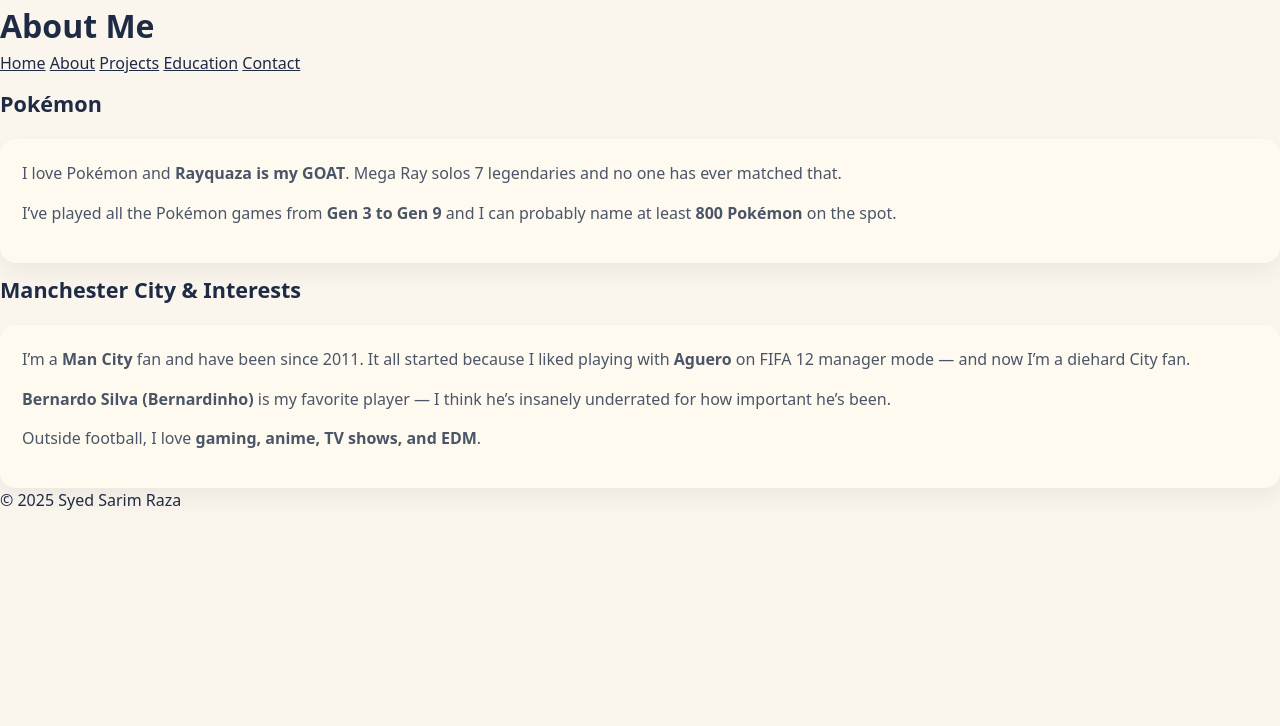
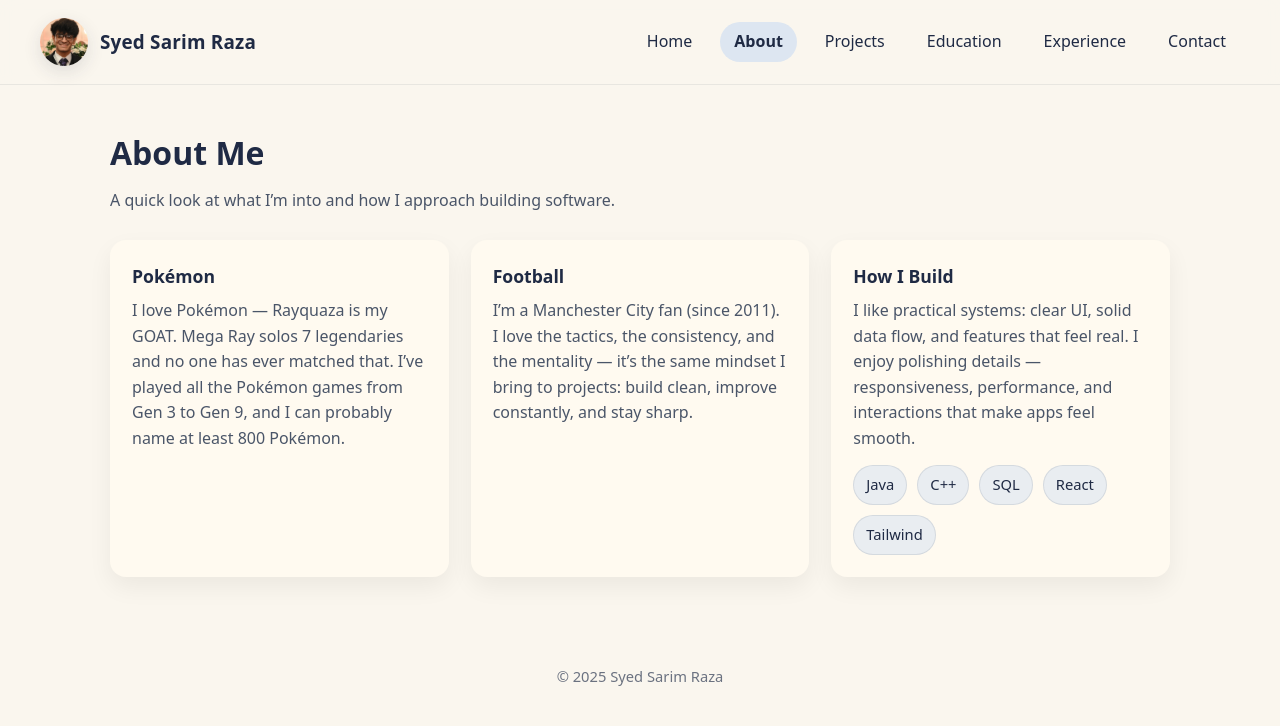
Before and after one commit to sarimraza773/Portfolio, a plain HTML site: page about.html in a window 1280 px wide. Drawn offline with Linux system fonts and the light colour scheme.

Commit message:
Update about.html

```diff
--- a/about.html
+++ b/about.html
@@ -4,61 +4,71 @@
   <meta charset="UTF-8" />
   <meta name="viewport" content="width=device-width, initial-scale=1.0" />
   <title>About | Syed Sarim Raza</title>
-
   <link rel="stylesheet" href="style-light.css" />
-  <link rel="stylesheet" href="style-dark.css" media="prefers-color-scheme: dark" />
 </head>
 <body>
-  <header>
-    <h1>About Me</h1>
-    <nav>
+
+  <header class="site-header">
+    <div class="header-top">
+      <a class="brand" href="about.html" aria-label="Go to About page">
+        <img src="profile.png" alt="Syed Sarim Raza" class="profile-pic" />
+        <span class="site-name">Syed Sarim Raza</span>
+      </a>
+
+      <button class="menu-btn" type="button" aria-label="Open menu">☰ Menu</button>
+
+      <nav class="nav-links">
         <a href="index.html">Home</a>
         <a href="about.html" class="active">About</a>
         <a href="projects.html">Projects</a>
         <a href="education.html">Education</a>
+        <a href="experience.html">Experience</a>
         <a href="contact.html">Contact</a>
       </nav>
+    </div>
   </header>
 
-  <main>
-    <!-- Section 1 -->
-    <section class="section fade-in">
-      <h2 class="section-title">Pokémon</h2>
+  <main class="container">
+    <h1 class="page-title">About Me</h1>
+    <p class="page-subtitle">
+      A quick look at what I’m into and how I approach building software.
+    </p>
+
+    <div class="card-grid">
       <div class="card">
+        <h3>Pokémon</h3>
         <p>
-          I love Pokémon and <strong>Rayquaza is my GOAT</strong>. Mega Ray solos 7 legendaries
-          and no one has ever matched that.
-        </p>
-        <p>
-          I’ve played all the Pokémon games from <strong>Gen 3 to Gen 9</strong> and I can probably name
-          at least <strong>800 Pokémon</strong> on the spot.
+          I love Pokémon — Rayquaza is my GOAT. Mega Ray solos 7 legendaries and no one has ever matched that.
+          I’ve played all the Pokémon games from Gen 3 to Gen 9, and I can probably name at least 800 Pokémon.
         </p>
       </div>
-    </section>
 
-    <!-- Section 2 -->
-    <section class="section fade-in">
-      <h2 class="section-title">Manchester City & Interests</h2>
       <div class="card">
+        <h3>Football</h3>
         <p>
-          I’m a <strong>Man City</strong> fan and have been since 2011. It all started because I liked
-          playing with <strong>Aguero</strong> on FIFA 12 manager mode — and now I’m a diehard City fan.
-        </p>
-        <p>
-          <strong>Bernardo Silva (Bernardinho)</strong> is my favorite player — I think he’s insanely underrated
-          for how important he’s been.
-        </p>
-        <p>
-          Outside football, I love <strong>gaming, anime, TV shows, and EDM</strong>.
+          I’m a Manchester City fan (since 2011). I love the tactics, the consistency, and the mentality —
+          it’s the same mindset I bring to projects: build clean, improve constantly, and stay sharp.
         </p>
       </div>
-    </section>
+
+      <div class="card">
+        <h3>How I Build</h3>
+        <p>
+          I like practical systems: clear UI, solid data flow, and features that feel real.
+          I enjoy polishing details — responsiveness, performance, and interactions that make apps feel smooth.
+        </p>
+        <div class="chips">
+          <span class="chip">Java</span>
+          <span class="chip">C++</span>
+          <span class="chip">SQL</span>
+          <span class="chip">React</span>
+          <span class="chip">Tailwind</span>
+        </div>
+      </div>
+    </div>
   </main>
 
-  <footer>
-    <p>&copy; 2025 Syed Sarim Raza</p>
-  </footer>
-
-  <script src="script.js"></script>
+  <footer class="footer">© 2025 Syed Sarim Raza</footer>
+  <script src="main.js"></script>
 </body>
 </html>
```
Lines whose indentation alone changed are shown as unchanged.
